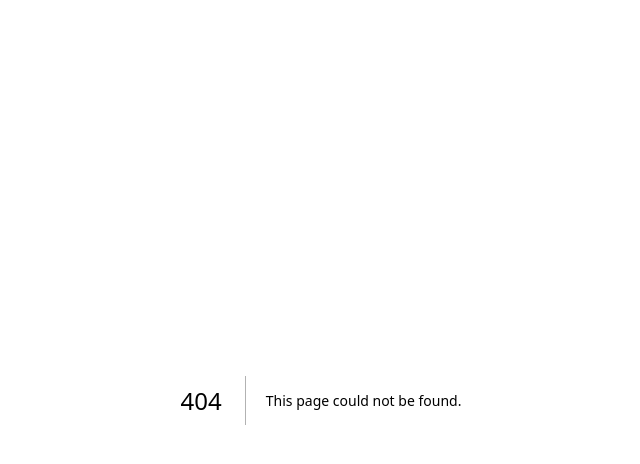
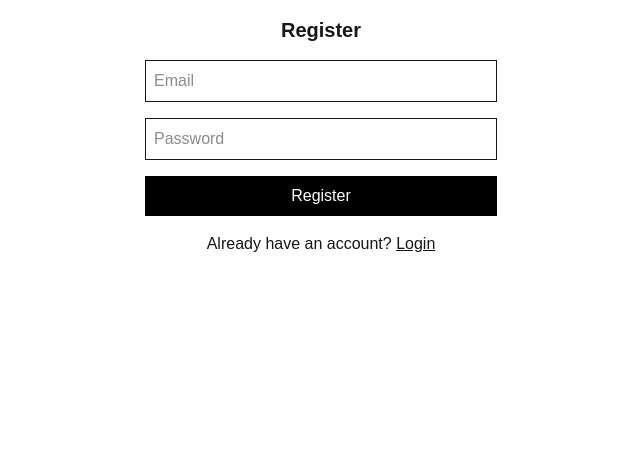
Before and after one commit to Antaqor/blog, a Next.js app: page /register in a window 1280 px wide. Before the commit this address had no page. Shown: the top 464 px of the page, without its empty margins (319-959 px from the left). Built offline with nearby package versions, Linux system fonts and the light colour scheme.

Commit message:
Add login and register pages with Firebase auth

```diff
--- /dev/null
+++ b/app/login/page.tsx
@@ -0,0 +1,47 @@
+"use client";
+import { useState } from "react";
+import { signInWithEmailAndPassword } from "firebase/auth";
+import { auth } from "@/firebase";
+import { useRouter } from "next/navigation";
+import Link from "next/link";
+
+export default function LoginPage() {
+  const router = useRouter();
+  const [email, setEmail] = useState("");
+  const [password, setPassword] = useState("");
+
+  const signIn = async () => {
+    if (!email || !password) return;
+    await signInWithEmailAndPassword(auth, email, password);
+    router.push("/");
+  };
+
+  return (
+    <main className="max-w-sm mx-auto p-4 space-y-4">
+      <h1 className="text-xl font-bold text-center">Login</h1>
+      <input
+        type="email"
+        value={email}
+        onChange={(e) => setEmail(e.target.value)}
+        placeholder="Email"
+        className="w-full p-2 border"
+      />
+      <input
+        type="password"
+        value={password}
+        onChange={(e) => setPassword(e.target.value)}
+        placeholder="Password"
+        className="w-full p-2 border"
+      />
+      <button
+        onClick={signIn}
+        className="bg-black text-white w-full py-2"
+      >
+        Login
+      </button>
+      <p className="text-center">
+        New here? <Link href="/register" className="underline">Register</Link>
+      </p>
+    </main>
+  );
+}
--- a/app/page.tsx
+++ b/app/page.tsx
@@ -1,9 +1,7 @@
 "use client";
 import { useEffect, useState } from "react";
-import {
-  firestore,
-  auth
-} from "@/firebase";
+import Link from "next/link";
+import { firestore, auth } from "@/firebase";
 import {
   collection,
   addDoc,
@@ -11,26 +9,18 @@ import {
   query,
   orderBy,
   Timestamp,
-  DocumentData
+  DocumentData,
 } from "firebase/firestore";
-import {
-  createUserWithEmailAndPassword,
-  signInWithEmailAndPassword,
-  onAuthStateChanged,
-  signOut,
-  User,
-} from "firebase/auth";
+import { onAuthStateChanged, signOut, User } from "firebase/auth";
 
 export default function Home() {
   const [user, setUser] = useState<User | null>(null);
   const [posts, setPosts] = useState<DocumentData[]>([]);
   const [title, setTitle] = useState("");
   const [content, setContent] = useState("");
-  const [email, setEmail] = useState("");
-  const [password, setPassword] = useState("");
 
   useEffect(() => {
-    const unsubAuth = onAuthStateChanged(auth, (u) => setUser(u));
+    const unsubAuth = onAuthStateChanged(auth, setUser);
     const postsQuery = query(
       collection(firestore, "posts"),
       orderBy("created", "desc")
@@ -44,66 +34,39 @@ export default function Home() {
     };
   }, []);
 
-  const signIn = async () => {
-    if (!email || !password) return;
-    await signInWithEmailAndPassword(auth, email, password);
-  };
-
-  const register = async () => {
-    if (!email || !password) return;
-    await createUserWithEmailAndPassword(auth, email, password);
-  };
-
-  const signOutUser = () => signOut(auth);
-
   const addPost = async () => {
-    if (!title || !content) return;
+    if (!title || !content || !user) return;
     await addDoc(collection(firestore, "posts"), {
       title,
       content,
       created: Timestamp.now(),
-      uid: user?.uid,
+      uid: user.uid,
     });
     setTitle("");
     setContent("");
   };
 
+  const signOutUser = () => signOut(auth);
+
   return (
     <main className="max-w-xl mx-auto p-4 space-y-4">
       <header className="flex justify-between items-center">
         <h1 className="text-xl font-bold">Minimal Blog</h1>
-        {user && (
+        {user ? (
           <button onClick={signOutUser} className="underline">
             Sign out
           </button>
+        ) : (
+          <Link href="/login" className="underline">
+            Login
+          </Link>
         )}
       </header>
 
       {!user && (
-        <div className="space-y-2">
-          <input
-            type="email"
-            value={email}
-            onChange={(e) => setEmail(e.target.value)}
-            placeholder="Email"
-            className="w-full p-2 border"
-          />
-          <input
-            type="password"
-            value={password}
-            onChange={(e) => setPassword(e.target.value)}
-            placeholder="Password"
-            className="w-full p-2 border"
-          />
-          <div className="flex space-x-4">
-            <button onClick={signIn} className="underline">
-              Login
-            </button>
-            <button onClick={register} className="underline">
-              Register
-            </button>
-          </div>
-        </div>
+        <p>
+          New here? <Link href="/register" className="underline">Register</Link>
+        </p>
       )}
 
       {user && (
@@ -130,7 +93,7 @@ export default function Home() {
       <ul className="space-y-4">
         {posts.map((post) => (
           <li key={post.id} className="border p-2">
-            <h2 className="font-semibold">{post.title}</h2>
+            <h2 className="font-semibold text-lg">{post.title}</h2>
             <p>{post.content}</p>
           </li>
         ))}
--- /dev/null
+++ b/app/register/page.tsx
@@ -0,0 +1,47 @@
+"use client";
+import { useState } from "react";
+import { createUserWithEmailAndPassword } from "firebase/auth";
+import { auth } from "@/firebase";
+import { useRouter } from "next/navigation";
+import Link from "next/link";
+
+export default function RegisterPage() {
+  const router = useRouter();
+  const [email, setEmail] = useState("");
+  const [password, setPassword] = useState("");
+
+  const register = async () => {
+    if (!email || !password) return;
+    await createUserWithEmailAndPassword(auth, email, password);
+    router.push("/");
+  };
+
+  return (
+    <main className="max-w-sm mx-auto p-4 space-y-4">
+      <h1 className="text-xl font-bold text-center">Register</h1>
+      <input
+        type="email"
+        value={email}
+        onChange={(e) => setEmail(e.target.value)}
+        placeholder="Email"
+        className="w-full p-2 border"
+      />
+      <input
+        type="password"
+        value={password}
+        onChange={(e) => setPassword(e.target.value)}
+        placeholder="Password"
+        className="w-full p-2 border"
+      />
+      <button
+        onClick={register}
+        className="bg-black text-white w-full py-2"
+      >
+        Register
+      </button>
+      <p className="text-center">
+        Already have an account? <Link href="/login" className="underline">Login</Link>
+      </p>
+    </main>
+  );
+}
```
